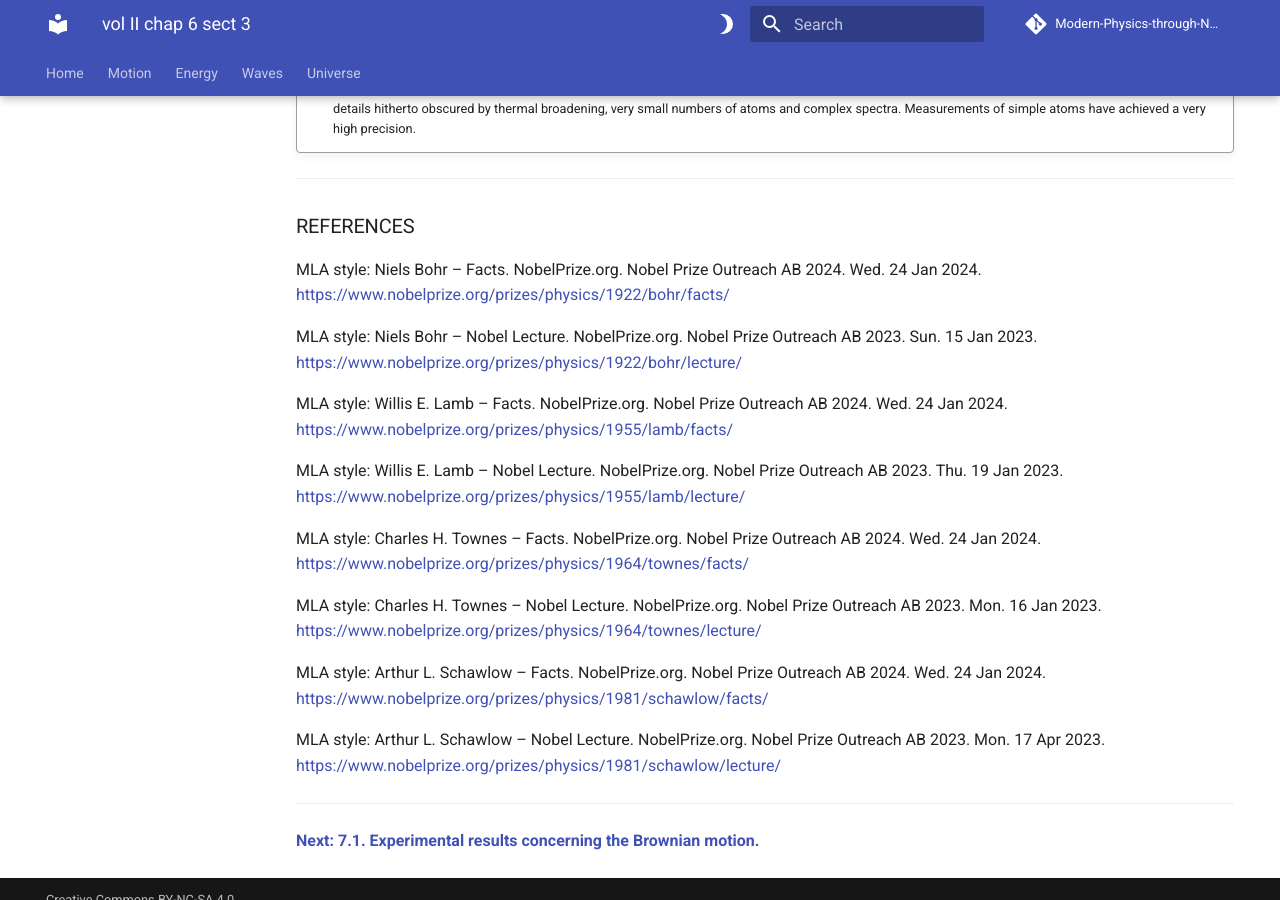
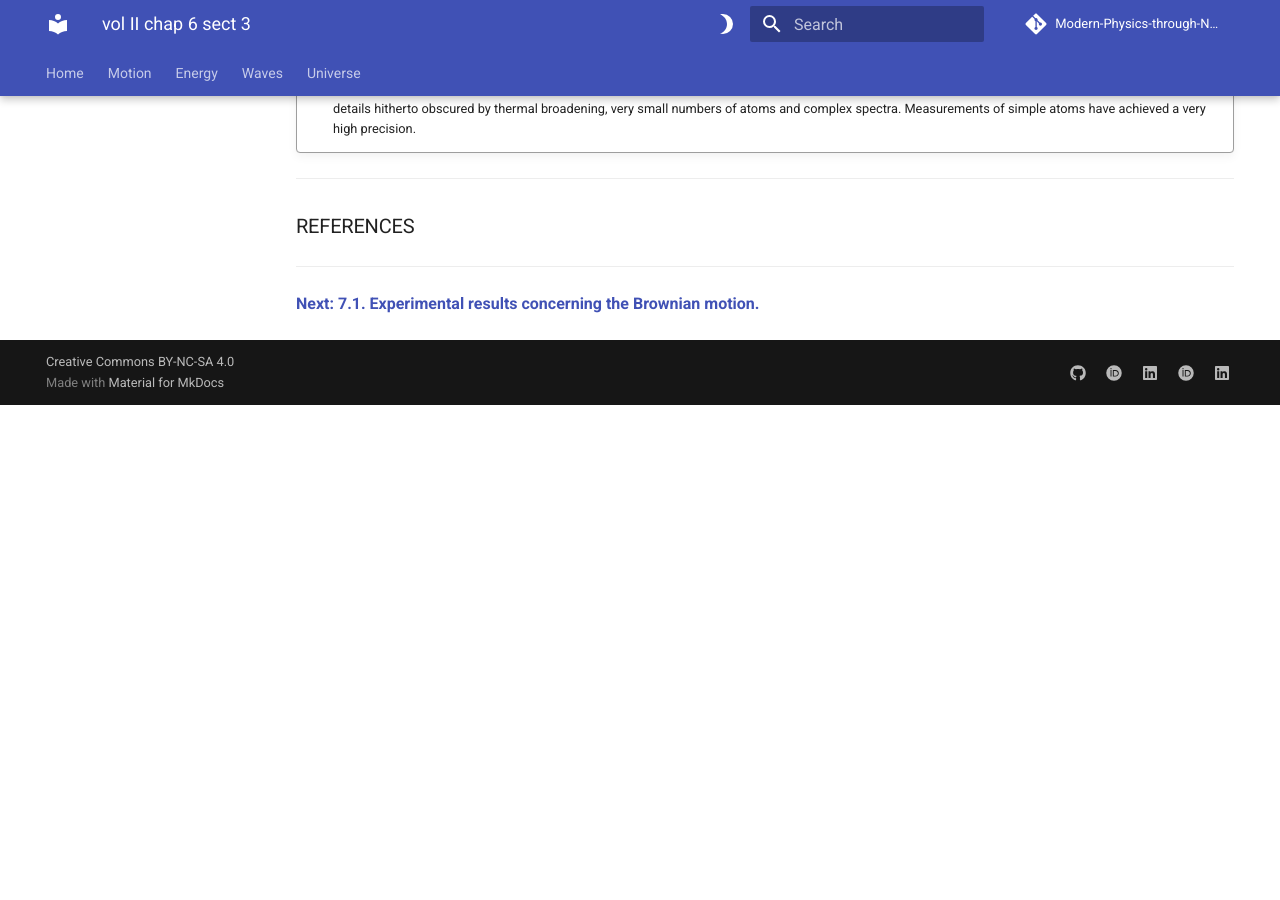
Before and after one commit to modphysnobel/modphysnobel.github.io, an MkDocs documentation site: the page built from docs/vol-II/vol-II-chap-6-sect-3.md, in a window 1280 px wide and 900 px high, scrolled down 6963 px. Built offline with MkDocs 1.6.1 and Material for MkDocs 9.7.7, drawn with Linux system fonts in a browser that asks for light colours; some web fonts are replaced; comment, search, counter and statistics services are not loaded; after the commit the page ends 7368 px from its top, so only the background shows below that.

Commit message:
Update vol-II-chap-6-sect-3.md

```diff
--- a/docs/vol-II/vol-II-chap-6-sect-3.md
+++ b/docs/vol-II/vol-II-chap-6-sect-3.md
@@ -382,22 +382,6 @@
 
 ### REFERENCES
 
-MLA style: Niels Bohr – Facts. NobelPrize.org. Nobel Prize Outreach AB 2024. Wed. 24 Jan 2024. https://www.nobelprize.org/prizes/physics/1922/bohr/facts/
-
-MLA style: Niels Bohr – Nobel Lecture. NobelPrize.org. Nobel Prize Outreach AB 2023. Sun. 15 Jan 2023. https://www.nobelprize.org/prizes/physics/1922/bohr/lecture/
-
-MLA style: Willis E. Lamb – Facts. NobelPrize.org. Nobel Prize Outreach AB 2024. Wed. 24 Jan 2024. <https://www.nobelprize.org/prizes/physics/1955/lamb/facts/>
-
-MLA style: Willis E. Lamb – Nobel Lecture. NobelPrize.org. Nobel Prize Outreach AB 2023. Thu. 19 Jan 2023. <https://www.nobelprize.org/prizes/physics/1955/lamb/lecture/>
-
-MLA style: Charles H. Townes – Facts. NobelPrize.org. Nobel Prize Outreach AB 2024. Wed. 24 Jan 2024. https://www.nobelprize.org/prizes/physics/1964/townes/facts/
-
-MLA style: Charles H. Townes – Nobel Lecture. NobelPrize.org. Nobel Prize Outreach AB 2023. Mon. 16 Jan 2023. https://www.nobelprize.org/prizes/physics/1964/townes/lecture/
-
-MLA style: Arthur L. Schawlow – Facts. NobelPrize.org. Nobel Prize Outreach AB 2024. Wed. 24 Jan 2024. https://www.nobelprize.org/prizes/physics/1981/schawlow/facts/
-
-MLA style: Arthur L. Schawlow – Nobel Lecture. NobelPrize.org. Nobel Prize Outreach AB 2023. Mon. 17 Apr 2023. <https://www.nobelprize.org/prizes/physics/1981/schawlow/lecture/>
-
 ***
 
 [**Next: 7.1. Experimental results concerning the Brownian motion.**](./vol-II-chap-7-sect-1.md)
```
